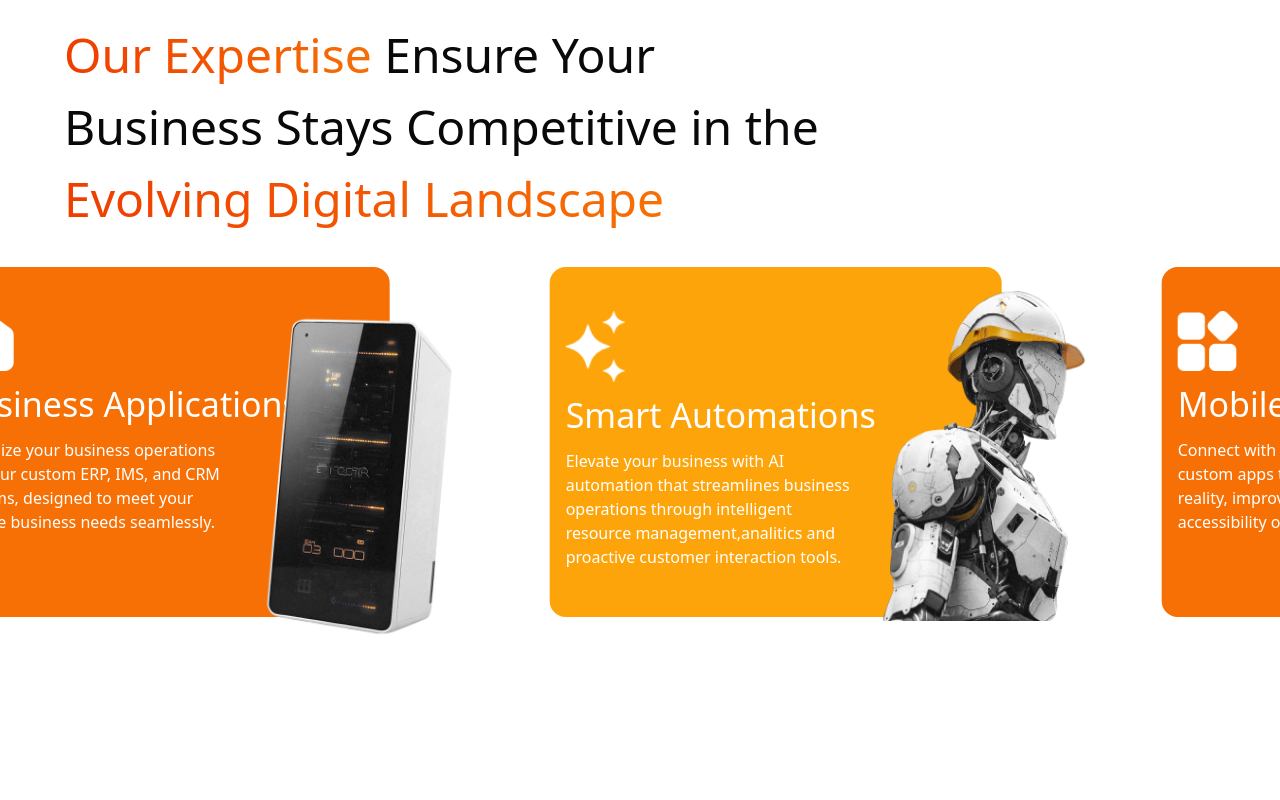
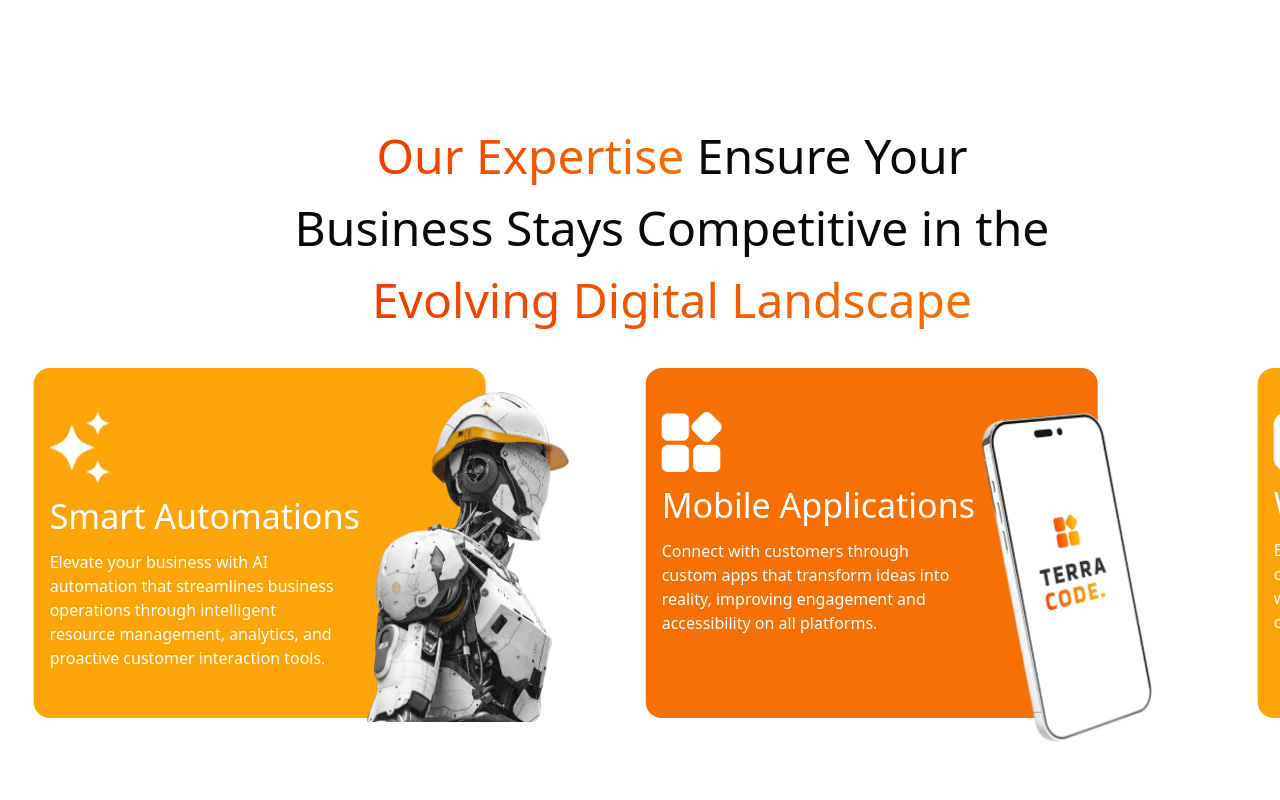
Before and after one commit to Terracode-Dev/Main-Site, a React (Vite) app: page / in a window 1280 px wide. Shown: the part 720-1520 px from the top of the page. Built offline with nearby package versions, Linux system fonts and the light colour scheme.

Commit message:
change service

```diff
--- a/src/components/home/Services.tsx
+++ b/src/components/home/Services.tsx
@@ -17,56 +17,54 @@ const HorizontalScrollCarousel = () => {
 
   const xhos1 = useTransform(scrollYProgress, [0, 1], ["2%", "-80%"]);
   const xhos2 = useTransform(scrollYProgress, [0, 1], ["2%", "-45%"]);
+
   const our: JSX.Element = (
     <>
-      <span className="animate-flowing-gradient bg-gradient-to-r from-[#EF3D00] to-[#FDA40A] bg-[length:200%] bg-clip-text text-transparent font-medium ">
+      <span className="animate-flowing-gradient bg-gradient-to-r from-[#EF3D00] to-[#FDA40A] bg-[length:200%] bg-clip-text text-transparent font-medium">
         Our {"Expertise "}
       </span>
       <span className="font-medium">
-          Ensure Your <br/> Business Stays Competitive in the
+        Ensure Your <br /> Business Stays Competitive in the
       </span>
-        </>);
-      const ev: JSX.Element = (<>
-        <span className="animate-flowing-gradient bg-gradient-to-r from-[#EF3D00] to-[#FDA40A] bg-[length:200%] bg-clip-text text-transparent font-medium ">
+    </>
+  );
+  const ev: JSX.Element = (
+    <>
+      <span className="animate-flowing-gradient bg-gradient-to-r from-[#EF3D00] to-[#FDA40A] bg-[length:200%] bg-clip-text text-transparent font-medium">
         Evolving Digital Landscape
       </span>
-        </>);
-
-
+    </>
+  );
 
   return (
-    <section ref={targetRef} className="relative h-[200vh] ">
+    <section ref={targetRef} className="relative h-screen flex items-center">
       {/* mobile view */}
       <div className="sticky top-0 flex flex-col justify-center h-screen overflow-hidden lg:hidden">
-        <div className="md:text-[25px] lg:text-[45px] text-[25px] ml-4 ">
-        {our}<br/>
-        {ev}
+        <div className="md:text-[25px] lg:text-[45px] text-[25px] ml-4 text-center">
+          {our}
+          <br />
+          {ev}
         </div>
-        <div className="ml-4">
-           {/* Learn More Button */}
-           {/* <button className={` text-nowrap w-fit  px-6 py-3 mt-4 text-sm rounded-3xl sm:text-base md:text-lg border border-orange-500 hover:bg-gradient-to-r from-[#EF3D00] to-[#FDA40A] hover:text-white`}>
-            Learn More
-          </button> */}
-        </div>
-        <motion.div style={{ x: xhos1 }} className="flex gap-40 mt-8 ml-3 w-fit flex-nowrap cursor-grab active:cursor-grabbing">
+        <motion.div
+          style={{ x: xhos1 }}
+          className="flex gap-40 mt-8 ml-3 w-fit flex-nowrap cursor-grab active:cursor-grabbing"
+        >
           {cards.map((card) => (
             <Card card={card} key={card.id} />
           ))}
         </motion.div>
       </div>
       {/* desktop view */}
-      <div className="sticky flex flex-col justify-center hidden h-screen overflow-hidden top-24 lg:block">
-      <div className="md:text-[48px] text-[32px] pl-16">
-          {our}<br />
+      <div className="sticky top-0 flex flex-col justify-center items-center h-screen overflow-hidden hidden lg:flex">
+        <div className="md:text-[48px] text-[32px] pl-16 text-center">
+          {our}
+          <br />
           {ev}
         </div>
-        <div className="">
-           {/* Learn More Button */}
-           {/* <button className="border border-black bg-gradient-to-r from-[#EF3D00] to-[#FDA40A] bg-clip-text text-transparent md:text-[16px] text-[14px] font-medium py-2 px-6 rounded-full hover:scale-105 transition-transform absolute md:top-32 md:right-10 right-3 top-[355px] mt-8 mr-4">
-            Learn More
-          </button> */}
-          </div>
-        <motion.div style={{ x: xhos2 }} className="flex gap-40 mt-8 ml-3 w-fit flex-nowrap cursor-grab active:cursor-grabbing">
+        <motion.div
+          style={{ x: xhos2 }}
+          className="flex gap-40 mt-8 w-fit flex-nowrap cursor-grab active:cursor-grabbing"
+        >
           {cards.map((card) => (
             <Card card={card} key={card.id} />
           ))}
@@ -92,16 +90,23 @@ const Card = ({ card }: CardProps) => {
   return (
     <div
       key={card.id}
-      className={`flex flex-col xl:w-[452px] xl:h-[350px] w-[260px] h-[220px] ${card.bgColor} rounded-2xl relative
-                         hover:scale-[1.02] transition-transform duration-300`}
+      className={`flex flex-col xl:w-[452px] xl:h-[350px] w-[260px] h-[220px] ${card.bgColor} rounded-2xl relative hover:scale-[1.02] transition-transform duration-300`}
     >
       <div className="p-4">
         {/* Icon */}
-        <img src={card.icon} alt="Icon" className="xl:w-[60px] w-[28px] xl:mt-7 mt-2" />
+        <img
+          src={card.icon}
+          alt="Icon"
+          className="xl:w-[60px] w-[28px] xl:mt-7 mt-2"
+        />
         {/* Title */}
-        <h1 className="xl:text-[34px] text-[20px] text-white mt-2">{card.title}</h1>
+        <h1 className="xl:text-[34px] text-[20px] text-white mt-2">
+          {card.title}
+        </h1>
         <div className="flex items-start line-clamp-4 mt-2 w-[70%]">
-          <p className="xl:text-[16px] text-[10px] text-white">{card.description}</p>
+          <p className="xl:text-[16px] text-[10px] text-white">
+            {card.description}
+          </p>
         </div>
       </div>
       <img src={card.image} alt={card.title} className={card.sty} />
@@ -114,17 +119,18 @@ export default Example;
 const cards = [
   {
     title: "Business Applications",
-    description: "Optimize your business operations with our custom  ERP, IMS, and CRM systems, designed to meet your unique business needs seamlessly.",
+    description:
+      "Optimize your business operations with our custom  ERP, IMS, and CRM systems, designed to meet your unique business needs seamlessly.",
     icon: "/Vector 3.png",
     image: "Enterprise.png",
     bgColor: "bg-[#F67005]",
     id: 3,
     sty: "absolute xl:right-[-125px] right-[-88px] lg:top-8 top-4 xl:w-[320px] xl:h-[350px] w-[200px] h-[230px]",
   },
-
   {
     title: "Smart Automations",
-    description: "Elevate your business with AI automation that streamlines business operations through intelligent resource management,analitics and proactive customer interaction tools.",
+    description:
+      "Elevate your business with AI automation that streamlines business operations through intelligent resource management, analytics, and proactive customer interaction tools.",
     icon: "/AI.png",
     image: "/AI-1.png",
     bgColor: "bg-[#FDA40A]",
@@ -133,21 +139,22 @@ const cards = [
   },
   {
     title: "Mobile Applications",
-    description: "Connect with customers through custom apps that transform ideas into reality, improving engagement and accessibility on all platforms.",
+    description:
+      "Connect with customers through custom apps that transform ideas into reality, improving engagement and accessibility on all platforms.",
     icon: "/Vector.png",
     image: "/App.png",
-    bgColor: "bg-[#F67005] bg",
+    bgColor: "bg-[#F67005]",
     id: 1,
     sty: "absolute xl:right-[-125px] right-[-78px] xl:top-8 top-4 xl:w-[320px] xl:h-[350px] w-[200px] h-[230px]",
   },
   {
     title: "Web Solutions",
-    description: "Establish your online presence with our fast, secure, and responsive websites designed to attract and convert visitors effectively.",
+    description:
+      "Establish your online presence with our fast, secure, and responsive websites designed to attract and convert visitors effectively.",
     icon: "/Vector4.png",
     image: "/Web.png",
     bgColor: "bg-[#FDA40A]",
     id: 4,
     sty: "absolute xl:right-[-125px] right-[-78px] xl:top-8 top-4 xl:w-[320px] xl:h-[350px] w-[200px] h-[230px] scale-100 md:scale-150",
   },
-
 ];
```
